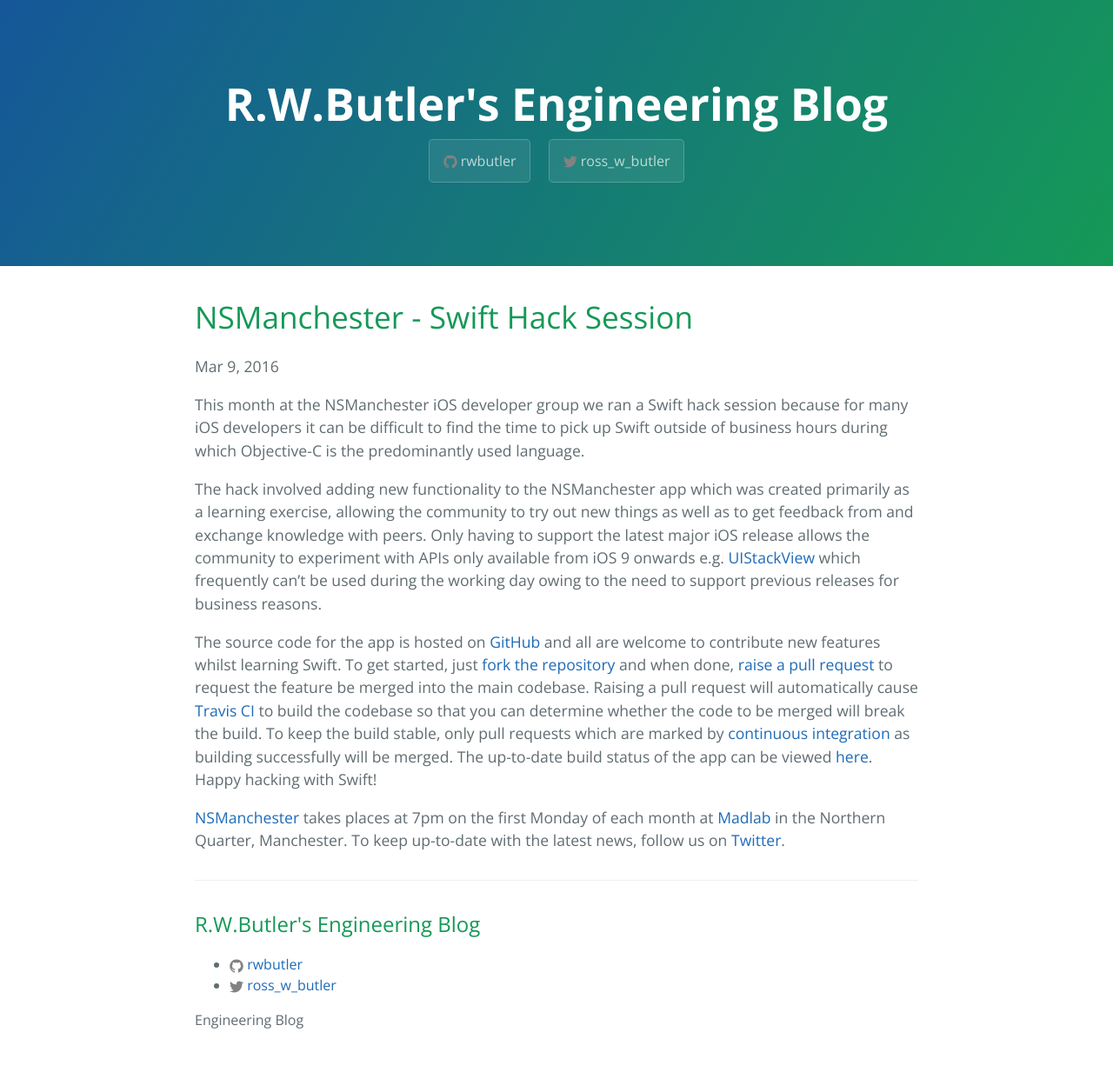
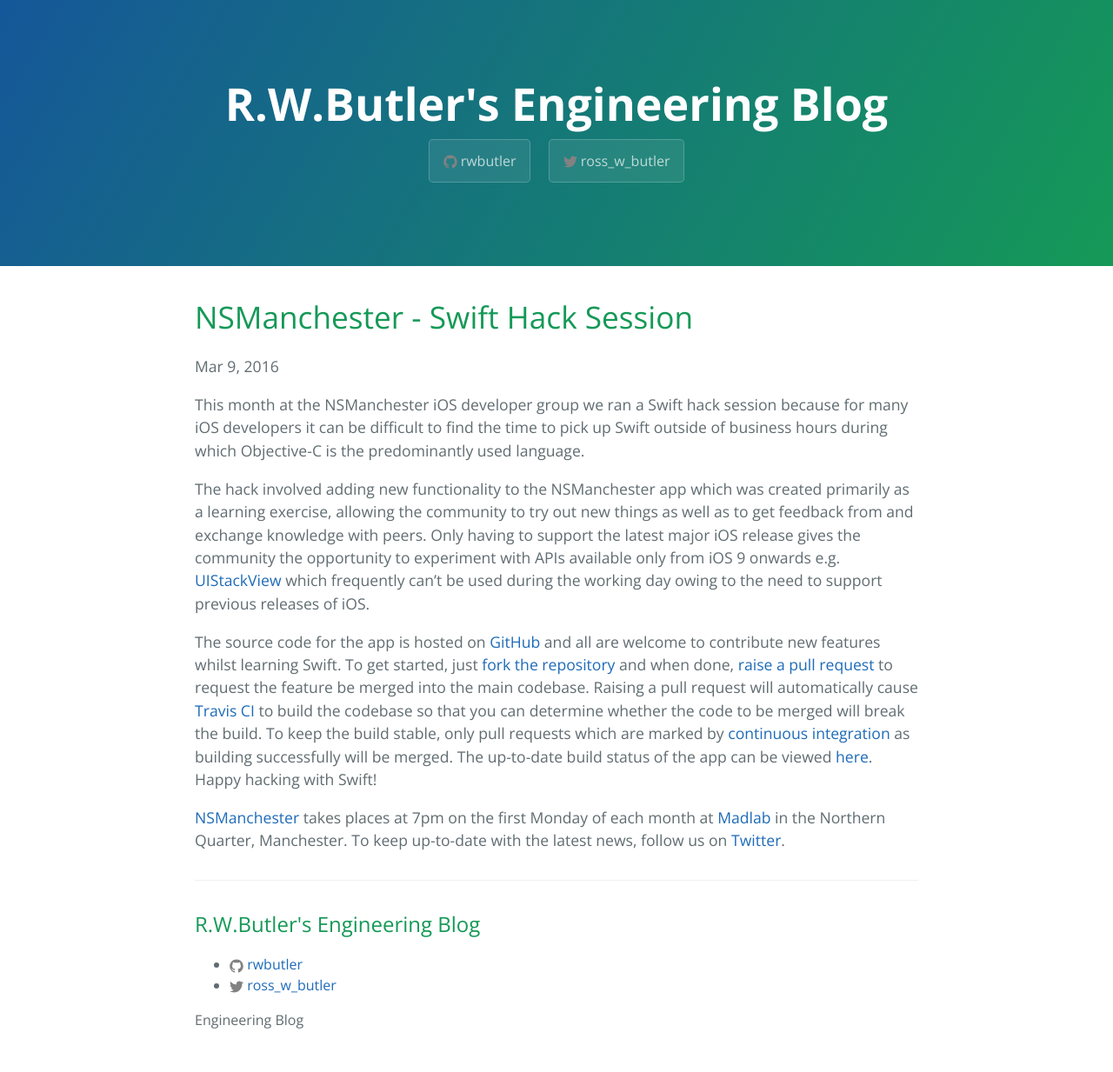
Before and after one commit to rwbutler/rwbutler.github.io, a Jekyll site: the page built from _posts/2016-03-09-nsmanchester-swift-hack-session.markdown, in a window 1280 px wide. Shown: the whole page at 87% size. Built offline with Jekyll 4.4.1, drawn with Linux system fonts in a browser that asks for light colours.

Commit message:
Further edits to post readability

```diff
--- a/_posts/2016-03-09-nsmanchester-swift-hack-session.markdown
+++ b/_posts/2016-03-09-nsmanchester-swift-hack-session.markdown
@@ -7,7 +7,7 @@
 
 This month at the NSManchester iOS developer group we ran a Swift hack session because for many iOS developers it can be difficult to find the time to pick up Swift outside of business hours during which Objective-C is the predominantly used language.
 
-The hack involved adding new functionality to the NSManchester app which was created primarily as a learning exercise, allowing the community to try out new things as well as to get feedback from and exchange knowledge with peers. Only having to support the latest major iOS release allows the community to experiment with APIs only available from iOS 9 onwards e.g. [UIStackView](https://developer.apple.com/library/prerelease/ios/documentation/UIKit/Reference/UIStackView_Class_Reference/) which frequently can't be used during the working day owing to the need to support previous releases for business reasons.
+The hack involved adding new functionality to the NSManchester app which was created primarily as a learning exercise, allowing the community to try out new things as well as to get feedback from and exchange knowledge with peers. Only having to support the latest major iOS release gives the community the opportunity to experiment with APIs available only from iOS 9 onwards e.g. [UIStackView](https://developer.apple.com/library/prerelease/ios/documentation/UIKit/Reference/UIStackView_Class_Reference/) which frequently can't be used during the working day owing to the need to support previous releases of iOS.
 
 The source code for the app is hosted on [GitHub](https://github.com/NSManchester/nsmanchester-app) and all are welcome to contribute new features whilst learning Swift. To get started, just [fork the repository](https://help.github.com/articles/fork-a-repo/) and when done, [raise a pull request](https://help.github.com/articles/creating-a-pull-request/) to request the feature be merged into the main codebase. Raising a pull request will automatically cause [Travis CI](http://travis-ci.org/) to build the codebase so that you can determine whether the code to be merged will break the build. To keep the build stable, only pull requests which are marked by [continuous integration](https://en.wikipedia.org/wiki/Continuous_integration) as building successfully will be merged. The up-to-date build status of the app can be viewed [here](https://travis-ci.org/NSManchester/nsmanchester-app). Happy hacking with Swift!
 
```
